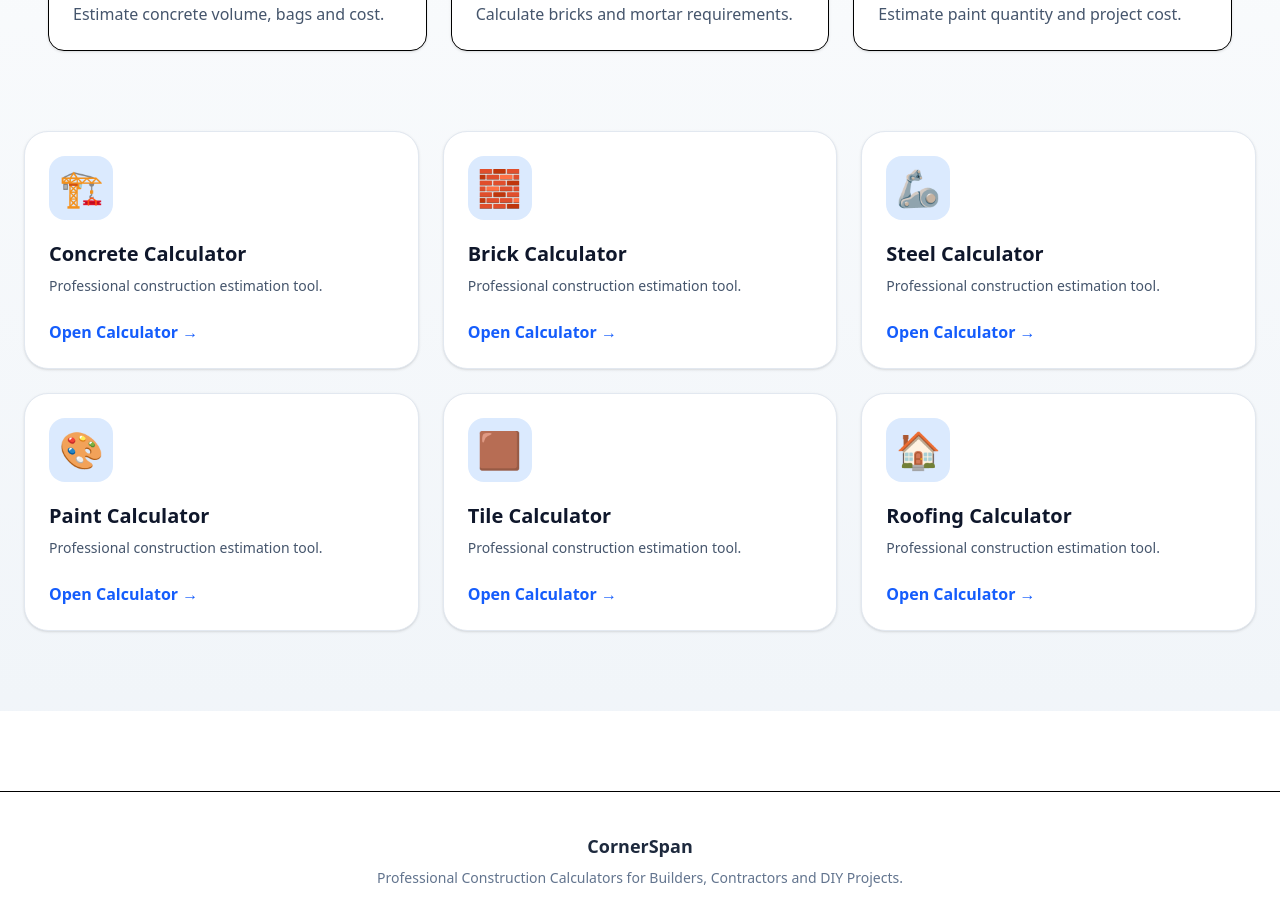
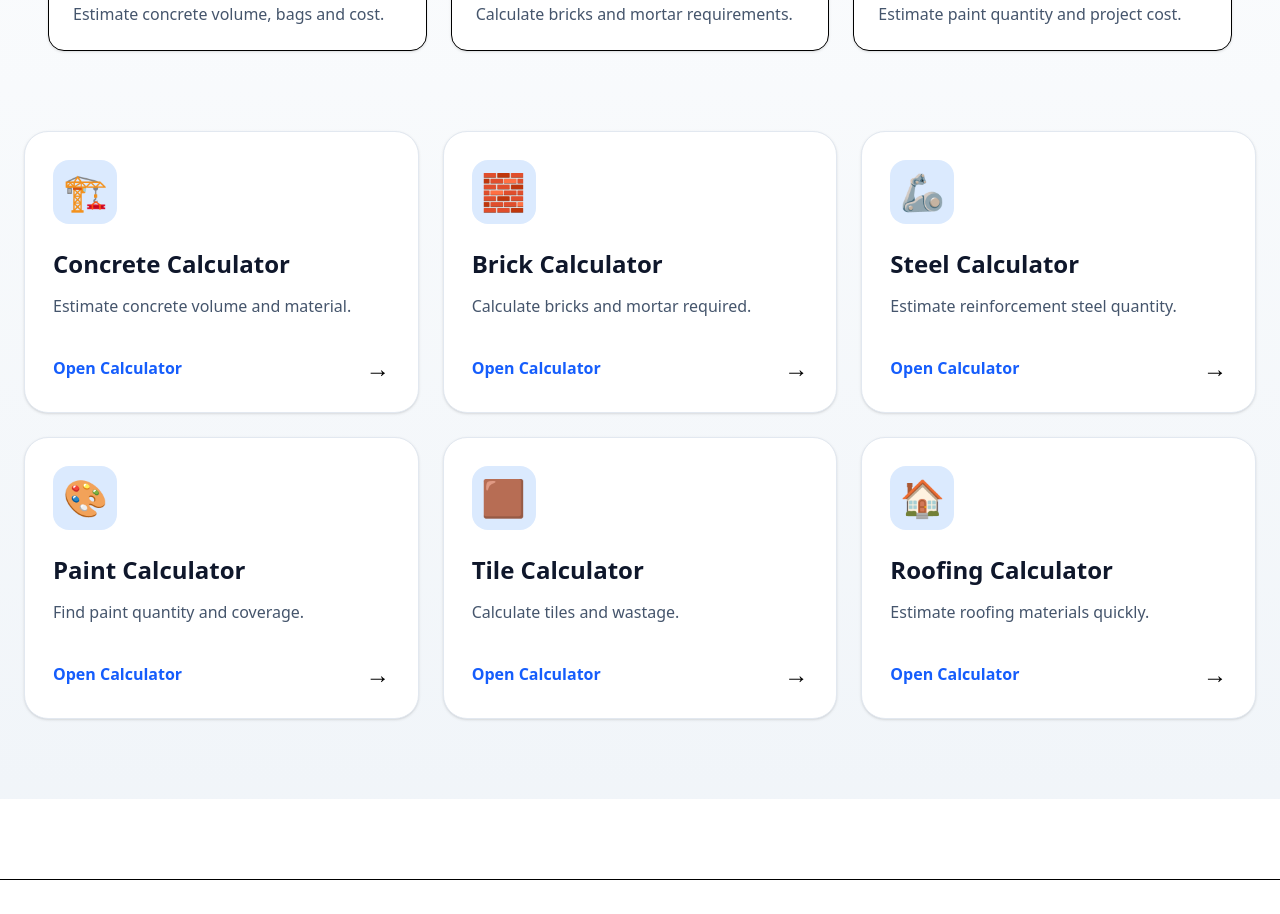
Before and after one commit to km7max-cmd/cornerspan, a Next.js app: page / in a window 1280 px wide. Shown: the part 2100-3014 px from the top of the page. Built offline with nearby package versions, Linux system fonts and the light colour scheme.

Commit message:
Enhance CategoryCard with calculator descriptions
Added descriptions for various calculators to enhance user understanding.

```diff
--- a/components/CategoryCard.tsx
+++ b/components/CategoryCard.tsx
@@ -13,6 +13,15 @@ const icons: Record<string, string> = {
   "Roofing Calculator": "🏠",
 };
 
+const descriptions: Record<string, string> = {
+  "Concrete Calculator": "Estimate concrete volume and material.",
+  "Brick Calculator": "Calculate bricks and mortar required.",
+  "Steel Calculator": "Estimate reinforcement steel quantity.",
+  "Paint Calculator": "Find paint quantity and coverage.",
+  "Tile Calculator": "Calculate tiles and wastage.",
+  "Roofing Calculator": "Estimate roofing materials quickly.",
+};
+
 export default function CategoryCard({ title }: Props) {
   const slug = title
     .toLowerCase()
@@ -21,22 +30,31 @@ export default function CategoryCard({ title }: Props) {
 
   return (
     <Link href={`/calculators/${slug}`}>
-      <div className="group rounded-3xl border border-slate-200 bg-white p-6 shadow-sm transition-all duration-300 hover:-translate-y-2 hover:border-blue-500 hover:shadow-2xl">
-        <div className="mb-5 flex h-16 w-16 items-center justify-center rounded-2xl bg-blue-100 text-4xl">
+      <div className="group h-full rounded-3xl border border-slate-200 bg-white p-7 shadow-sm transition-all duration-300 hover:-translate-y-2 hover:border-blue-500 hover:shadow-2xl">
+
+        <div className="flex h-16 w-16 items-center justify-center rounded-2xl bg-blue-100 text-4xl transition group-hover:bg-blue-600 group-hover:text-white">
           {icons[title] ?? "📐"}
         </div>
 
-        <h3 className="text-xl font-bold text-slate-900">
+        <h3 className="mt-6 text-2xl font-bold text-slate-900">
           {title}
         </h3>
 
-        <p className="mt-2 text-sm text-slate-600">
-          Professional construction estimation tool.
+        <p className="mt-3 leading-7 text-slate-600">
+          {descriptions[title] ??
+            "Professional construction estimation tool."}
         </p>
 
-        <div className="mt-6 font-semibold text-blue-600">
-          Open Calculator →
+        <div className="mt-8 flex items-center justify-between">
+          <span className="font-semibold text-blue-600">
+            Open Calculator
+          </span>
+
+          <span className="text-2xl transition group-hover:translate-x-1">
+            →
+          </span>
         </div>
+
       </div>
     </Link>
   );
```
